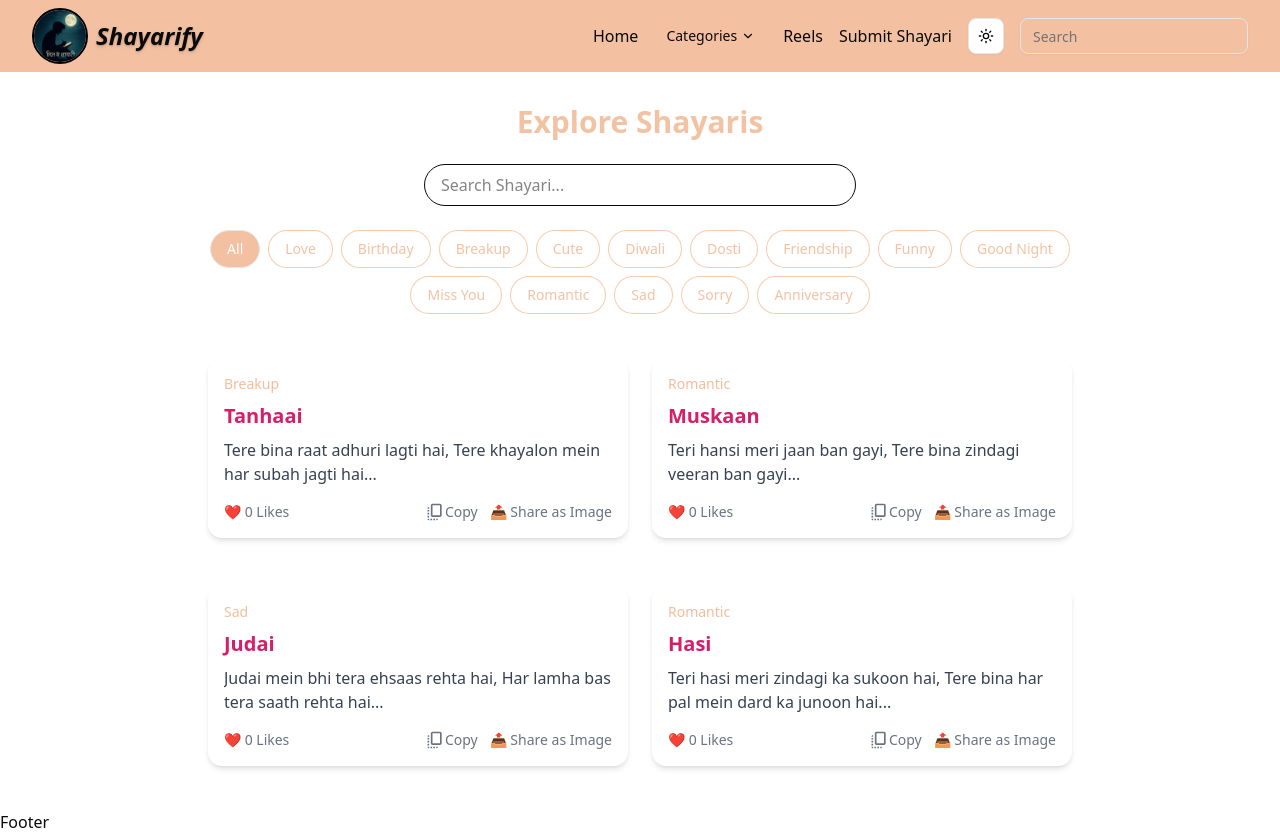
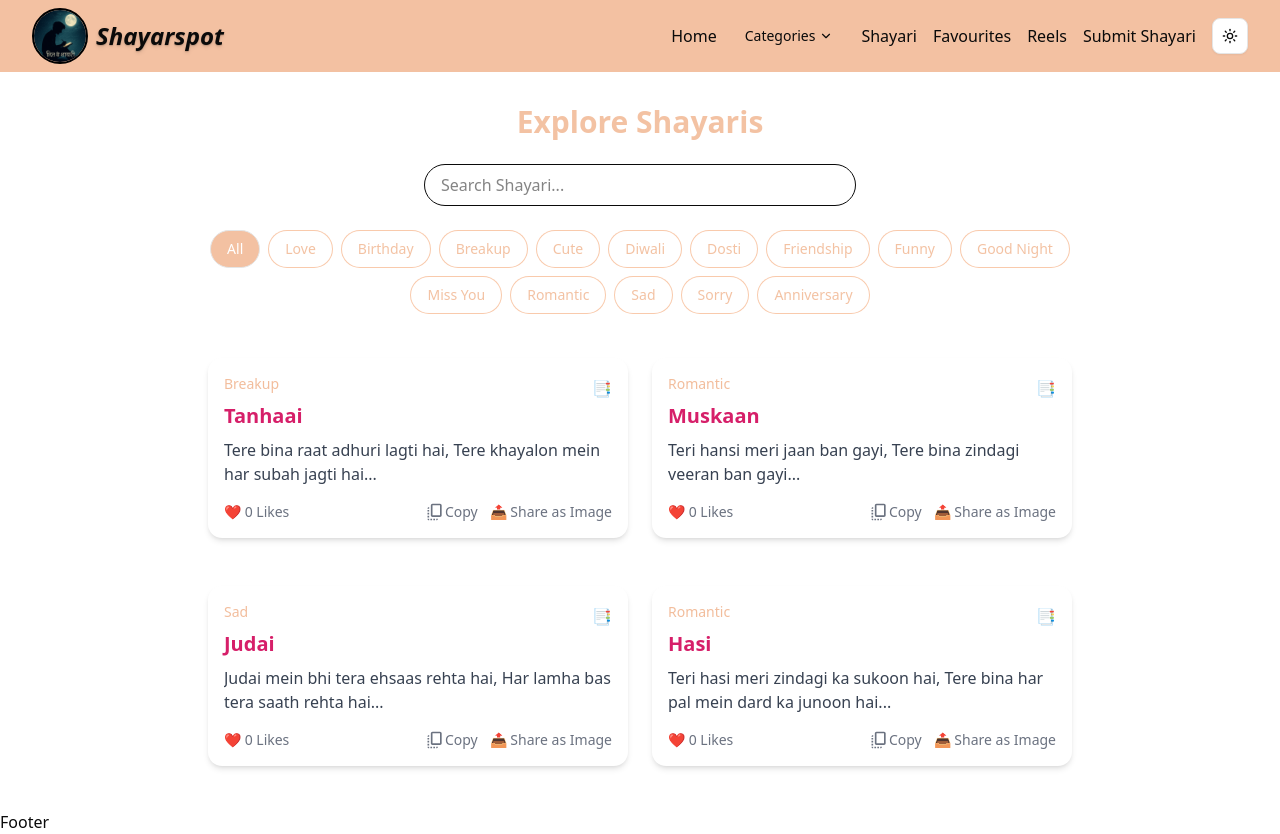
Before and after one commit to pabitra3362/shayari-site, a Next.js app: page /pages/shayari in a window 1280 px wide. Built offline with nearby package versions, Linux system fonts and the light colour scheme.

Commit message:
added bookmark functionality

```diff
--- a/app/page.js
+++ b/app/page.js
@@ -6,76 +6,8 @@ import React from "react";
 import Link from "next/link";
 import InfiniteScroll from "@/components/InfiniteScroll";
 import { useState, useMemo } from "react";
+import ALL_SHAYARIES from "@/lib/DummyData";
 
-// Moved dummy data outside component to prevent recreation on re-render
-const ALL_SHAYARIES = [
-  {
-    title: "Tanhaai",
-    content:
-      "Tere bina raat adhuri si lagti hai,\nTere khayal mein har subah jagti hai...",
-    category: "Breakup",
-  },
-  {
-    title: "Dosti",
-    content:
-      "Dosti ka jo rishta hai, vo sabse khaas hota hai,\nDil se dil ka jo rishta hai, vo kabhi na door hota hai.",
-    category: "Dosti",
-  },
-  {
-    title: "Love",
-    content:
-      "Tere bina zindagi adhuri hai,\nMeri har ek saans mein tu samayi hai...",
-    category: "Love",
-  },
-  {
-    title: "Sad",
-    content:
-      "Dil ki baat kehna mushkil ho gaya hai,\nHar khushi ke baad dard mil gaya hai.",
-    category: "Sad",
-  },
-  {
-    title: "Sad",
-    content:
-      "Dil ki baat kehna mushkil ho gaya hai,\nHar khushi ke baad dard mil gaya hai.",
-    category: "Sad",
-  },
-  {
-    title: "Sad",
-    content:
-      "Dil ki baat kehna mushkil ho gaya hai,\nHar khushi ke baad dard mil gaya hai.",
-    category: "Sad",
-  },
-  {
-    title: "Sad",
-    content:
-      "Dil ki baat kehna mushkil ho gaya hai,\nHar khushi ke baad dard mil gaya hai.",
-    category: "Sad",
-  },
-  {
-    title: "Sad",
-    content:
-      "Dil ki baat kehna mushkil ho gaya hai,\nHar khushi ke baad dard mil gaya hai.",
-    category: "Sad",
-  },
-  {
-    title: "Sad",
-    content:
-      "Dil ki baat kehna mushkil ho gaya hai,\nHar khushi ke baad dard mil gaya hai.",
-    category: "Sad",
-  },
-  {
-    title: "Sad",
-    content:
-      "Dil ki baat kehna mushkil ho gaya hai,\nHar khushi ke baad dard mil gaya hai.",
-    category: "Sad",
-  },
-  {
-    title: "Sad",
-    content:
-      "Dil ki baat kehna mushkil ho gaya hai,\nHar khushi ke baad dard mil gaya hai.",
-    category: "Sad",
-  },
-];
 
 const PAGE_SIZE = 4; // Number of items to load each time
 
--- /dev/null
+++ b/app/pages/favourites/page.js
@@ -0,0 +1,27 @@
+"use client";
+import ShayariCard from '@/components/ShayariCard';
+import React, { useEffect, useState } from 'react'
+import ALL_SHAYARIES from '@/lib/DummyData';
+
+const Favourites = () => {
+    const [favourites, setFavourites] = useState([]);
+
+    useEffect(() => {
+        const bookmarks = JSON.parse(localStorage.getItem("bookmarks")) || [];
+        setFavourites(ALL_SHAYARIES.filter(s => bookmarks.includes(`${s.id}`)));
+    },[])
+
+    console.log(favourites);
+
+
+  return (
+    <div className="max-w-6xl mx-auto p-4">
+    <h1 className="text-2xl font-bold mb-6">Your Favorite Shayaris</h1>
+    {favourites.length > 0 && favourites.map(shayari => (
+      <ShayariCard key={`${shayari.id}`} shayari={shayari} />
+    ))}
+  </div>
+  )
+}
+
+export default Favourites
--- /dev/null
+++ b/components/BookmarkButton.js
@@ -0,0 +1,44 @@
+"use client";
+import React, { useState, useEffect } from "react";
+import {
+  Tooltip,
+  TooltipContent,
+  TooltipProvider,
+  TooltipTrigger,
+} from "@/components/ui/tooltip";
+
+const BookmarkButton = ({ shayariId }) => {
+  const [isBookmarked, setIsBookmarked] = useState(false);
+
+  useEffect(() => {
+    const saved = localStorage.getItem("bookmarks");
+
+    setIsBookmarked(saved?.includes(shayariId) || false);
+  }, [shayariId]);
+
+  const toggleBookmark = () => {
+    const bookmarks = JSON.parse(localStorage.getItem("bookmarks")) || [];
+
+    const newBookmarks = isBookmarked
+      ? bookmarks.filter((id) => id !== shayariId)
+      : [...bookmarks, shayariId];
+
+    localStorage.setItem("bookmarks", JSON.stringify(newBookmarks));
+    setIsBookmarked(!isBookmarked);
+  };
+
+  return (
+    <TooltipProvider delayDuration={2000} >
+      <Tooltip>
+        <TooltipTrigger onClick={toggleBookmark} >
+            {isBookmarked ? "🔖" : "📑"}
+        </TooltipTrigger>
+        <TooltipContent className="bg-foreground">
+          <p>Bookmark</p>
+        </TooltipContent>
+      </Tooltip>
+    </TooltipProvider>
+  );
+};
+
+export default BookmarkButton;
--- a/components/Drawer.js
+++ b/components/Drawer.js
@@ -7,11 +7,12 @@ import { ModeToggle } from "./ToogleModes";
 import { Input } from "./ui/input";
 
 // 🧁 Icons
-import { FaHome, FaSearch, FaPenFancy, FaRegPlayCircle } from "react-icons/fa";
+import { FaHome, FaSearch, FaPenFancy, FaRegPlayCircle, FaRegStar } from "react-icons/fa";
 import { RxHamburgerMenu } from "react-icons/rx";
 import { BiCategory } from "react-icons/bi";
 import { IoClose } from "react-icons/io5";
 import { IoIosArrowDown } from "react-icons/io";
+import { SiPoetry } from "react-icons/si";
 
 const categoryArray = [
   { title: "Love", link: "/love", color: "text-red-400" },
@@ -55,7 +56,7 @@ export default function MyDrawer() {
         {/* 🧠 Header Section */}
         <div className="flex items-center justify-between px-4 py-3 border-b border-gray-700">
           <span className="text-white text-xl font-semibold flex items-center gap-2">
-            📝 Shayarify
+            📝 Shayarspot
           </span>
           <div className="flex items-center gap-2">
             <ModeToggle />
@@ -116,6 +117,24 @@ export default function MyDrawer() {
 
             <li onClick={handleClose}>
               <Link
+                href="/pages/shayari"
+                className="flex items-center gap-3 pl-2 py-2 rounded-lg hover:bg-purple-600 hover:text-white transition-all"
+              >
+                <SiPoetry /> Shayari
+              </Link>
+            </li>
+
+            <li onClick={handleClose}>
+              <Link
+                href="/pages/favourites"
+                className="flex items-center gap-3 pl-2 py-2 rounded-lg hover:bg-purple-600 hover:text-white transition-all"
+              >
+                <FaRegStar /> Favourites
+              </Link>
+            </li>
+
+            <li onClick={handleClose}>
+              <Link
                 href="/pages/reels"
                 className="flex items-center gap-3 pl-2 py-2 rounded-lg hover:bg-purple-600 hover:text-white transition-all"
               >
@@ -132,31 +151,7 @@ export default function MyDrawer() {
               </Link>
             </li>
 
-            <li className="px-2">
-              <form
-                onSubmit={(e) => {
-                  e.preventDefault();
-                  const query = e.target.search.value;
-                  console.log("Searching:", query); // 🪄 Replace with actual search logic
-                }}
-              >
-                <div className="flex items-center gap-2 bg-[#2c2c3f] rounded-md px-2 py-1 border border-gray-600 focus-within:ring-purple-500">
-                  <FaSearch className="text-gray-400" />
-                  <Input
-                    name="search"
-                    type="text"
-                    placeholder="Search"
-                    className="flex-1 bg-transparent text-white placeholder-gray-400 border-0 focus:outline-none"
-                  />
-                  <button
-                    type="submit"
-                    className="text-sm bg-[#eea679b0] hover:bg-[#eea679b0] text-white px-3 py-1 rounded-md transition"
-                  >
-                    Go
-                  </button>
-                </div>
-              </form>
-            </li>
+
           </ul>
         </DrawerItems>
       </Drawer>
--- a/components/LikeButton.js
+++ b/components/LikeButton.js
@@ -12,6 +12,7 @@ const LikeButton = ({ shayariId }) => {
   }, [shayariId]);
 
   const handleLike = () => {
+
     const newLikes = likes + 1;
     setLikes(newLikes);
     localStorage.setItem(`likes-${shayariId}`, newLikes);
--- a/components/Navbar.js
+++ b/components/Navbar.js
@@ -21,7 +21,7 @@ const Navbar = () => {
         />
 
         <p className="italic font-extrabold leading-[0.25rem] text-shadow-md lg:text-2xl">
-          Shayarify
+          Shayarspot
         </p>
       </div>
       <div className="right hidden lg:block">
@@ -33,6 +33,12 @@ const Navbar = () => {
             <Categories />
           </li>
           <li>
+            <Link href={'/pages/shayari'}>Shayari</Link>
+          </li>
+          <li>
+            <Link href={'/pages/favourites'}>Favourites</Link>
+          </li>
+          <li>
             <Link href="/pages/reels">Reels</Link>
           </li>
           <li>
@@ -41,9 +47,7 @@ const Navbar = () => {
           <li>
             <ModeToggle />
           </li>
-          <li>
-            <Input type={"text"} placeholder="Search" />
-          </li>
+
         </ul>
       </div>
 
--- a/components/ShayariCard.js
+++ b/components/ShayariCard.js
@@ -4,6 +4,7 @@ import { MdCopyAll } from "react-icons/md";
 import { toast } from "sonner";
 import LikeButton from "./LikeButton";
 import ShareButton from "./ShareButton";
+import BookmarkButton from "./BookmarkButton";
 
 const ShayariCard = ({ shayari }) => {
   const handleShare = () => {
@@ -15,16 +16,19 @@ const ShayariCard = ({ shayari }) => {
   };
   return (
     <div
-      id={`shayari-${shayari.title}-${shayari.content}`}
+      id={`${shayari.id}`}
       className="rounded-xl shadow-md p-4 bg-white hover:shadow-lg transition my-3"
     >
+      <div className="flex justify-between items-center">
       <div className="text-sm text-[#eca070b0] mb-2">{shayari.category}</div>
+      <BookmarkButton shayariId={`${shayari.id}`} />
+      </div>
       <h3 className="text-xl font-semibold text-pink-600">{shayari.title}</h3>
       <p className="text-gray-700 mt-2 line-clamp-3">{shayari.content}</p>
 
       <div className="flex justify-between items-center mt-4 text-sm text-gray-500">
         <span>
-          <LikeButton shayariId={`${shayari.title}-${shayari.content}`} />
+          <LikeButton shayariId={`${shayari.id}`} />
         </span>
         <div className="flex items-center gap-3">
         <button
@@ -33,7 +37,7 @@ const ShayariCard = ({ shayari }) => {
         >
           <MdCopyAll size={20} /> Copy
         </button>
-        <ShareButton shayariId={`${shayari.title}-${shayari.content}`} />
+        <ShareButton shayariId={`${shayari.id}`} />
         </div>
       </div>
     </div>
--- /dev/null
+++ b/components/ui/tooltip.jsx
@@ -0,0 +1,55 @@
+"use client"
+
+import * as React from "react"
+import * as TooltipPrimitive from "@radix-ui/react-tooltip"
+
+import { cn } from "@/lib/utils"
+
+function TooltipProvider({
+  delayDuration = 0,
+  ...props
+}) {
+  return (<TooltipPrimitive.Provider data-slot="tooltip-provider" delayDuration={delayDuration} {...props} />);
+}
+
+function Tooltip({
+  ...props
+}) {
+  return (
+    <TooltipProvider>
+      <TooltipPrimitive.Root data-slot="tooltip" {...props} />
+    </TooltipProvider>
+  );
+}
+
+function TooltipTrigger({
+  ...props
+}) {
+  return <TooltipPrimitive.Trigger data-slot="tooltip-trigger" {...props} />;
+}
+
+function TooltipContent({
+  className,
+  sideOffset = 0,
+  children,
+  ...props
+}) {
+  return (
+    <TooltipPrimitive.Portal>
+      <TooltipPrimitive.Content
+        data-slot="tooltip-content"
+        sideOffset={sideOffset}
+        className={cn(
+          "bg-primary text-primary-foreground animate-in fade-in-0 zoom-in-95 data-[state=closed]:animate-out data-[state=closed]:fade-out-0 data-[state=closed]:zoom-out-95 data-[side=bottom]:slide-in-from-top-2 data-[side=left]:slide-in-from-right-2 data-[side=right]:slide-in-from-left-2 data-[side=top]:slide-in-from-bottom-2 z-50 w-fit origin-(--radix-tooltip-content-transform-origin) rounded-md px-3 py-1.5 text-xs text-balance",
+          className
+        )}
+        {...props}>
+        {children}
+        <TooltipPrimitive.Arrow
+          className="bg-primary fill-primary z-50 size-2.5 translate-y-[calc(-50%_-_2px)] rotate-45 rounded-[2px]" />
+      </TooltipPrimitive.Content>
+    </TooltipPrimitive.Portal>
+  );
+}
+
+export { Tooltip, TooltipTrigger, TooltipContent, TooltipProvider }
--- /dev/null
+++ b/lib/DummyData.js
@@ -0,0 +1,76 @@
+const ALL_SHAYARIES = [
+    {
+      title: "Tanhaai",
+      content:
+        "Tere bina raat adhuri si lagti hai,\nTere khayal mein har subah jagti hai...",
+      category: "Breakup",
+    },
+    {
+      title: "Dosti",
+      content:
+        "Dosti ka jo rishta hai, vo sabse khaas hota hai,\nDil se dil ka jo rishta hai, vo kabhi na door hota hai.",
+      category: "Dosti",
+    },
+    {
+      title: "Love",
+      content:
+        "Tere bina zindagi adhuri hai,\nMeri har ek saans mein tu samayi hai...",
+      category: "Love",
+    },
+    {
+      title: "Sad",
+      content:
+        "Dil ki baat kehna mushkil ho gaya hai,\nHar khushi ke baad dard mil gaya hai.",
+      category: "Sad",
+    },
+    {
+      title: "Sad",
+      content:
+        "Dil ki baat kehna mushkil ho gaya hai,\nHar khushi ke baad dard mil gaya hai.",
+      category: "Sad",
+    },
+    {
+      title: "Sad",
+      content:
+        "Dil ki baat kehna mushkil ho gaya hai,\nHar khushi ke baad dard mil gaya hai.",
+      category: "Sad",
+    },
+    {
+      title: "Sad",
+      content:
+        "Dil ki baat kehna mushkil ho gaya hai,\nHar khushi ke baad dard mil gaya hai.",
+      category: "Sad",
+    },
+    {
+      title: "Sad",
+      content:
+        "Dil ki baat kehna mushkil ho gaya hai,\nHar khushi ke baad dard mil gaya hai.",
+      category: "Sad",
+    },
+    {
+      title: "Sad",
+      content:
+        "Dil ki baat kehna mushkil ho gaya hai,\nHar khushi ke baad dard mil gaya hai.",
+      category: "Sad",
+    },
+    {
+      title: "Sad",
+      content:
+        "Dil ki baat kehna mushkil ho gaya hai,\nHar khushi ke baad dard mil gaya hai.",
+      category: "Sad",
+    },
+    {
+      title: "Sad",
+      content:
+        "Dil ki baat kehna mushkil ho gaya hai,\nHar khushi ke baad dard mil gaya hai.",
+      category: "Sad",
+    },
+  ].map((shayari, index)=> (
+      {
+        id: index + 1,
+        ...shayari
+      }
+  ));
+
+
+  export default ALL_SHAYARIES;
--- a/package.json
+++ b/package.json
@@ -13,6 +13,7 @@
     "@radix-ui/react-dropdown-menu": "^2.1.11",
     "@radix-ui/react-navigation-menu": "^1.2.9",
     "@radix-ui/react-slot": "^1.2.0",
+    "@radix-ui/react-tooltip": "^1.2.4",
     "@vercel/analytics": "^1.5.0",
     "class-variance-authority": "^0.7.1",
     "clsx": "^2.1.1",
```
Also changed, not shown: app/pages/shayari/page.js (+6 -1 lines), 1 other file (tests, documents, lock files or other folders).
